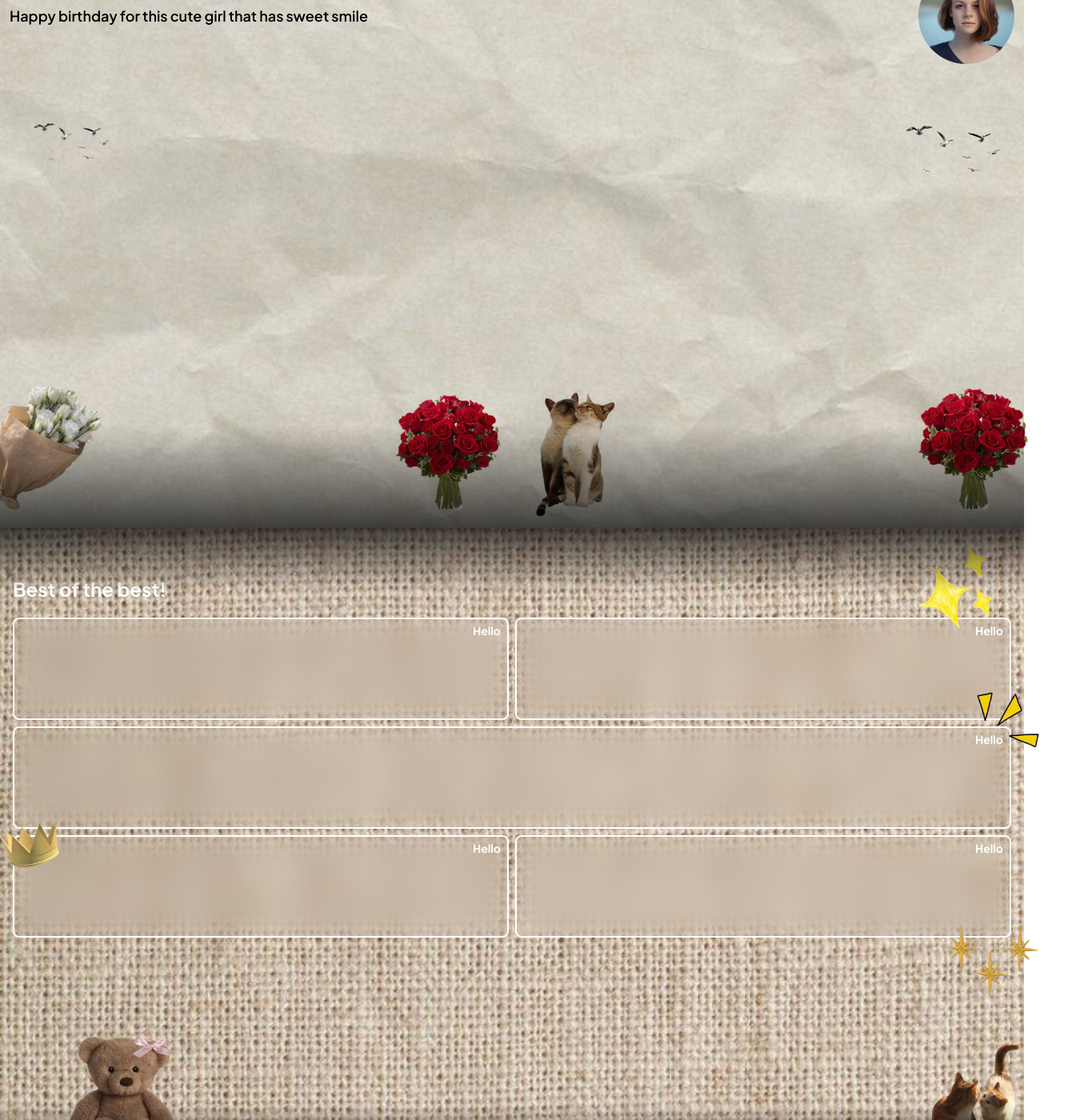
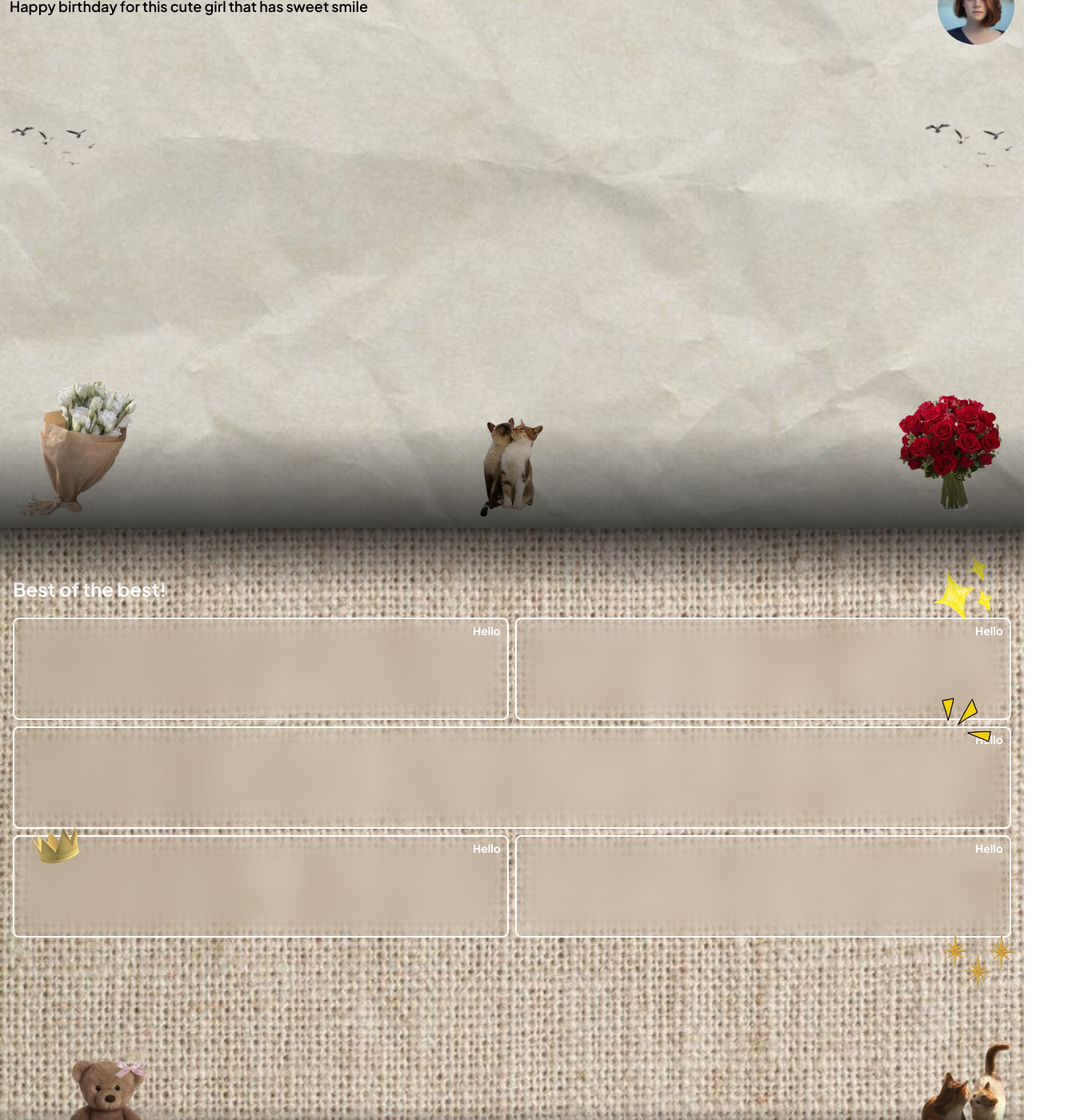
Before and after one commit to Neyrrs/AnBirthday, a React (Vite) app: page / in a window 1280 px wide. Shown: the part 140-1540 px from the top of the page at 80% size, 1340 px wide, since content can reach past the window. Built offline with nearby package versions, Linux system fonts and the light colour scheme.

Commit message:
fix: overflow bug err

```diff
--- a/src/App.tsx
+++ b/src/App.tsx
@@ -5,7 +5,7 @@
 
   const App = () => {
     return (
-      <div className="min-h-screen w-screen">
+      <div className="overflow-x-hidden">
         <LandingPage />
         <PageTwo />
 
--- a/src/components/layouts/landingPage.tsx
+++ b/src/components/layouts/landingPage.tsx
@@ -1,4 +1,4 @@
-import dummyImgae from "../../assets/pictures/dumm.jpg";
+import dummyImage from "../../assets/pictures/dumm.jpg";
 import dove from "../../assets/pictures/dove.png";
 import dove2 from "../../assets/pictures/dove2.png";
 import bunchFlower from "../../assets/pictures/bunchFlower.png";
@@ -22,6 +22,7 @@ const LandingPage = () => {
       stagger: 0.2,
       scale: 1.1,
     });
+
     gsap.to(".animateLeft", {
       rotate: -5,
       duration: 1,
@@ -33,73 +34,56 @@ const LandingPage = () => {
   }, []);
 
   return (
-    <>
-      <div className="relative bg3 h-screen text-black w-screen p-3 flex flex-col gap-15">
+    <div className="relative bg3 h-screen text-black w-screen p-3 flex flex-col gap-15 overflow-x-hidden max-w-screen">
       <h1 className="text-lg font-bold">
         Hey, look who{"'"}s turning 18 here?
       </h1>
+
       <div className="flex justify-between w-full h-fit items-center">
         <p className="w-2/3 text-lg font-semibold">
-            Happy birthday for this cute girl that has sweet smile{" "}
+          Happy birthday for this cute girl that has sweet smile
         </p>
         <img
-            src={dummyImgae}
-            className="w-30 h-30 object-cover object-center rounded-full"
-            alt=""
+          src={dummyImage}
+          className="w-24 h-24 object-cover object-center rounded-full"
+          alt="Profile"
         />
       </div>
-        <div className="top-9 right-8 absolute">
+
+      {/* Decorations */}
       <img
         src={dove}
-            className="w-20 h-20 object-cover animateRight object-center"
+        className="w-20 h-20 object-cover animateRight absolute top-9 right-4 max-w-[100vw]"
         alt="dove"
       />
-        </div>
-        <div className="absolute bottom-5 -left-10 rotate-12">
       <img
         src={bunchFlower}
-            className="w-40 h-40 object-cover animateLeft object-center"
-            alt=""
+        className="w-40 h-40 object-cover animateLeft absolute bottom-5 left-4 max-w-[100vw]"
+        alt="bunchFlower"
       />
-        </div>
-      </div>
-      <div className="absolute bottom-3 -right-5">
       <img
         src={bunchRoses}
-          className="w-42 h-42 object-cover animateLeft object-center transform"
-          alt=""
+        className="w-40 h-40 object-cover animateLeft absolute bottom-3 right-3 max-w-[100vw]"
+        alt="roses"
       />
-      </div>
-      <div className=" absolute bottom-3 left-1/2">
       <img
         src={cat}
-          className="w-40 h-40 object-cover animateRight object-center transform"
-          alt=""
+        className="w-32 h-32 object-cover animateRight absolute bottom-3 left-1/2 -translate-x-1/2"
+        alt="cat"
       />
-      </div>
-      <div className="absolute bottom-3 right-1/2">
-        <img
-          src={bunchRoses}
-          className="w-40 h-40 object-cover animateLeft object-center transform"
-          alt=""
-        />
-      </div>
-      <div className="absolute top-1/3 right-7 ">
       <img
         src={dove2}
-          className="w-30 h-30 object-cover animateRight object-center transform"
-          alt=""
+        className="w-28 h-28 object-cover animateLeft absolute top-1/3 left-3 max-w-[100vw]"
+        alt="dove2"
       />
-      </div>
-      <div className="absolute top-1/3 left-10">
       <img
         src={dove2}
-          className="w-25 h-25 object-cover animateLeft object-center transform"
-          alt=""
+        className="w-28 h-28 object-cover animateRight absolute top-1/3 right-3 max-w-[100vw]"
+        alt="dove2"
       />
+
+      <div className="pointer-events-none absolute bottom-0 left-0 w-full h-32 bg-gradient-to-t from-black/70 to-transparent z-10" />
     </div>
-      <div className="pointer-events-none absolute bottom-0 left-0 w-full h-32 bg-gradient-to-t from-black/70 to-transparent z-10" />
-    </>
   );
 };
 
--- a/src/components/layouts/pageTwo.tsx
+++ b/src/components/layouts/pageTwo.tsx
@@ -7,56 +7,59 @@ import yellowAlert from "../../assets/pictures/yellowAlert.png";
 
 const PageTwo = () => {
   return (
-    <div className="relative min-h-screen w-screen bg1 px-4 py-15 flex flex-col gap-5">
+    <div className="relative min-h-screen w-screen bg1 px-4 py-15 flex flex-col gap-5 overflow-hidden max-w-screen">
       <h1 className="text-2xl font-bold text-white">Best of the best!</h1>
+
       <div className="grid grid-cols-2 gap-2">
-        <div className="relative border-white border-2 backdrop-blur-lg rounded-lg h-32 p-2">
-          <button className="absolute top-1 right-2 text-white text-sm font-bold">
-            Hello
-          </button>
-        </div>
-        <div className="relative border-white border-2 backdrop-blur-lg rounded-lg h-32 p-2">
-          <button className="absolute top-1 right-2 text-white text-sm font-bold">
-            Hello
-          </button>
-        </div>
-        <div className="relative border-white border-2 backdrop-blur-lg rounded-lg h-32 p-2 col-span-2">
-          <button className="absolute top-1 right-2 text-white text-sm font-bold">
-            Hello
-          </button>
-        </div>
-        <div className="relative border-white border-2 backdrop-blur-lg rounded-lg h-32 p-2">
-          <button className="absolute top-1 right-2 text-white text-sm font-bold">
-            Hello
-          </button>
-        </div>
-        <div className="relative border-white border-2 backdrop-blur-lg rounded-lg h-32 p-2">
-          <button className="absolute top-1 right-2 text-white text-sm font-bold">
-            Hello
-          </button>
-        </div>
-      </div>
-      <div className="absolute -bottom-10">
-        <img src={teddie} alt="" className="w-70 h-70"/>
-      </div>
-      <div className="absolute bottom-0 right-0">
-        <img src={cat3} alt="" className="w-fit h-40" />
-      </div>
-      <div className="absolute top-0 right-0">
-        <img src={sparkle} alt="" className="w-fit h-40" />
-      </div>
-      <div className="absolute top-[40%] -left-10">
-        <img src={crown} alt="" className="w-fit h-40" />
-      </div>
-      <div className="absolute top-[20%] -right-15">
-        <img src={yellowAlert} alt="" className="w-fit h-40" />
-      </div>
-      <div className="absolute top-[60%] -right-5">
-        <img src={stars} alt="" className="w-fit h-30" />
+        {[...Array(5)].map((_, i) => (
+          <div
+            key={i}
+            className={`relative border-white border-2 backdrop-blur-lg rounded-lg h-32 p-2 ${
+              i === 2 ? "col-span-2" : ""
+            }`}
+          >
+            <button className="absolute top-1 right-2 text-white text-sm font-bold">
+              Hello
+            </button>
+          </div>
+        ))}
       </div>
 
+      {/* Decorations */}
+      <img
+        src={teddie}
+        alt="teddie"
+        className="absolute -bottom-10 left-4 w-60 h-60 object-contain max-w-[100vw]"
+      />
+      <img
+        src={cat3}
+        alt="cat3"
+        className="absolute bottom-0 right-2 w-32 h-40 object-contain max-w-[100vw]"
+      />
+      <img
+        src={sparkle}
+        alt="sparkle"
+        className="absolute top-0 right-2 w-32 h-40 object-contain max-w-[100vw]"
+      />
+      <img
+        src={crown}
+        alt="crown"
+        className="absolute top-[40%] left-2 w-32 h-40 object-contain max-w-[100vw]"
+      />
+      <img
+        src={yellowAlert}
+        alt="yellowAlert"
+        className="absolute top-[20%] right-2 w-32 h-40 object-contain max-w-[100vw]"
+      />
+      <img
+        src={stars}
+        alt="stars"
+        className="absolute top-[60%] right-2 w-24 h-30 object-contain max-w-[100vw]"
+      />
+
+      {/* Gradients */}
       <div className="pointer-events-none absolute top-0 left-0 w-full h-20 bg-gradient-to-b from-black/70 to-transparent z-10" />
-      <div className="pointer-events-none absolute bottom-0 left-0 w-full h-20 bg-gradient-to-t from-black/70 to-transparent z-10" />
+      <div className="pointer-events-none absolute inset-x-0 bottom-0 h-20 bg-gradient-to-t from-black/70 to-transparent z-10" />
     </div>
   );
 };
```
Lines whose indentation alone changed are shown as unchanged.
